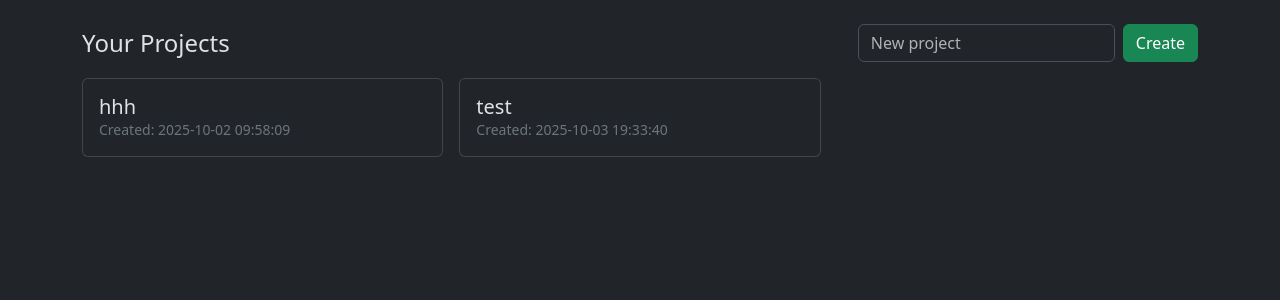
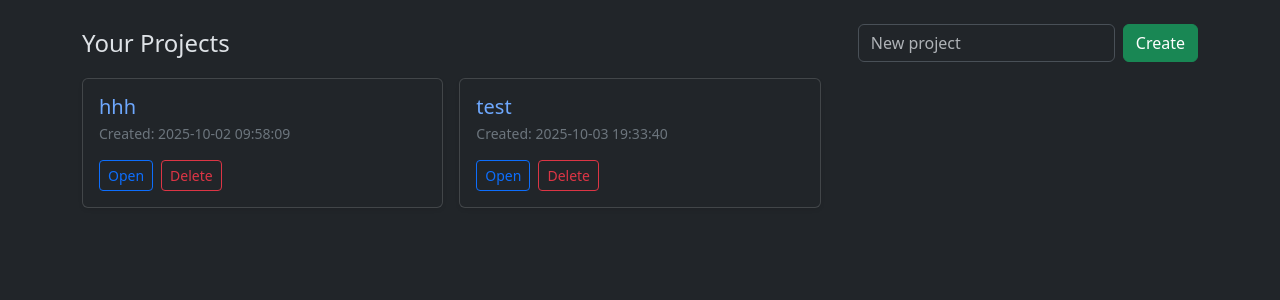
Before and after one commit to Cano4949/Kanban-WebApp, a Flask app: page /dashboard in a window 1280 px wide. Shown: the part 57-357 px from the top of the page. Run offline with Flask 3, Linux system fonts and the light colour scheme; a user stored in the database is signed in; data comes from the database, SQL or seed files in the repository; both versions use the stored data as it was after the commit.

Commit message:
add delete project

```diff
--- a/WEBAPP/app.py
+++ b/WEBAPP/app.py
@@ -7,7 +7,7 @@
     create_project, list_user_projects, get_project,
     is_member, add_member, project_members,
     list_columns, create_column, rename_column, delete_column,
-    list_cards_by_column, create_card, update_card, delete_card, move_card
+    list_cards_by_column, create_card, update_card, delete_card, move_card, is_owner, delete_project
 )
 
 app = Flask(__name__)
@@ -169,6 +169,18 @@
     move_card(card_id, to_col)
     return redirect(url_for("project_view", project_id=pid))
 
+@app.route("/project/<int:project_id>/delete", methods=["POST"])
+@login_required
+def project_delete(project_id):
+    if not is_member(current_user_id(), project_id):
+        abort(403)
+    if not is_owner(current_user_id(), project_id):
+        abort(403)
+    delete_project(project_id)
+    flash("Project deleted.", "success")
+    return redirect(url_for("dashboard"))
+
+
 @app.cli.command("init-db")
 def init_db_cmd():
     init_db_all()
--- a/WEBAPP/db.py
+++ b/WEBAPP/db.py
@@ -233,3 +233,20 @@
     maxpos = cur.execute("SELECT COALESCE(MAX(position), -1) FROM cards WHERE column_id=?", (to_column_id,)).fetchone()[0]
     cur.execute("UPDATE cards SET column_id=?, position=? WHERE id=?", (to_column_id, maxpos+1, card_id))
     conn.commit(); conn.close()
+
+def is_owner(user_id: int, project_id: int) -> bool:
+    conn = get_conn()
+    row = conn.execute(
+        "SELECT 1 FROM project_members WHERE user_id=? AND project_id=? AND role='owner'",
+        (user_id, project_id)
+    ).fetchone()
+    conn.close()
+    return row is not None
+
+def delete_project(project_id: int):
+    """Deletes the project. Thanks to FOREIGN KEYs with ON DELETE CASCADE,
+    this also deletes memberships, columns, and cards."""
+    conn = get_conn()
+    conn.execute("DELETE FROM projects WHERE id=?", (project_id,))
+    conn.commit()
+    conn.close()
--- a/WEBAPP/templates/dashboard.html
+++ b/WEBAPP/templates/dashboard.html
@@ -12,12 +12,23 @@
 <div class="row g-3">
   {% for p in projects %}
     <div class="col-md-4">
-      <a class="card text-decoration-none" href="{{ url_for('project_view', project_id=p.id) }}">
-        <div class="card-body">
-          <h2 class="h5 m-0">{{ p.name }}</h2>
-          <div class="small text-secondary">Created: {{ p.created_at }}</div>
+      <div class="card shadow-sm h-100">
+        <div class="card-body d-flex flex-column">
+          <div class="d-flex justify-content-between align-items-start">
+            <h2 class="h5 m-0">
+              <a class="text-decoration-none" href="{{ url_for('project_view', project_id=p.id) }}">{{ p.name }}</a>
+            </h2>
+          </div>
+          <div class="small text-secondary mt-1">Created: {{ p.created_at }}</div>
+
+          <div class="mt-auto pt-3 d-flex gap-2">
+            <a class="btn btn-sm btn-outline-primary" href="{{ url_for('project_view', project_id=p.id) }}">Open</a>
+            <form action="{{ url_for('project_delete', project_id=p.id) }}" method="post">
+              <button class="btn btn-sm btn-outline-danger">Delete</button>
+            </form>
+          </div>
         </div>
-      </a>
+      </div>
     </div>
   {% else %}
     <p class="text-secondary">No projects yet. Create one!</p>
--- a/WEBAPP/templates/project.html
+++ b/WEBAPP/templates/project.html
@@ -7,6 +7,10 @@
     <input class="form-control" name="username" placeholder="Add member by username" />
     <button class="btn btn-outline-primary">Add</button>
   </form>
+  <form action="{{ url_for('project_delete', project_id=project.id) }}" method="post" class="ms-2">
+  <button class="btn btn-outline-danger btn-sm">Delete Project</button>
+</form>
+
 </div>
 
 <div class="mb-3">
```
Also changed, not shown: WEBAPP/kanban.db.
